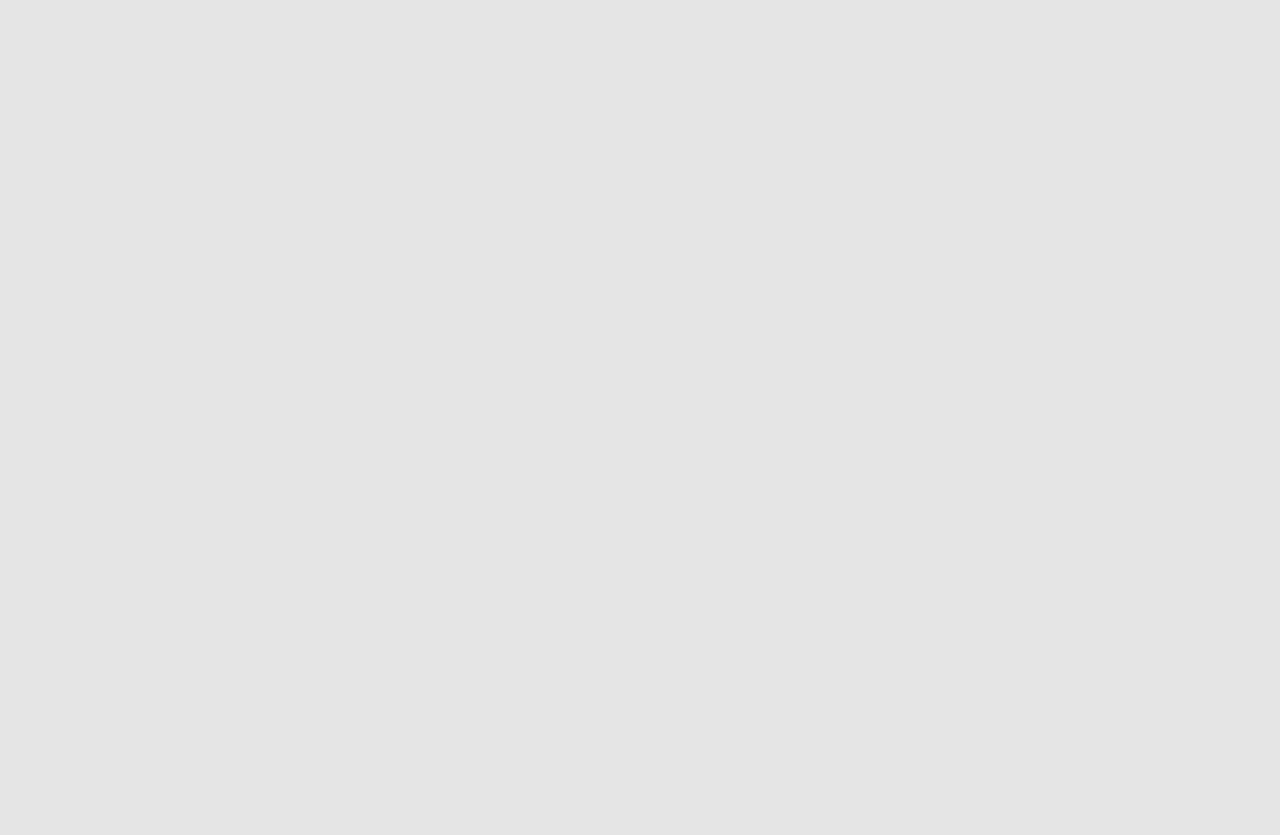
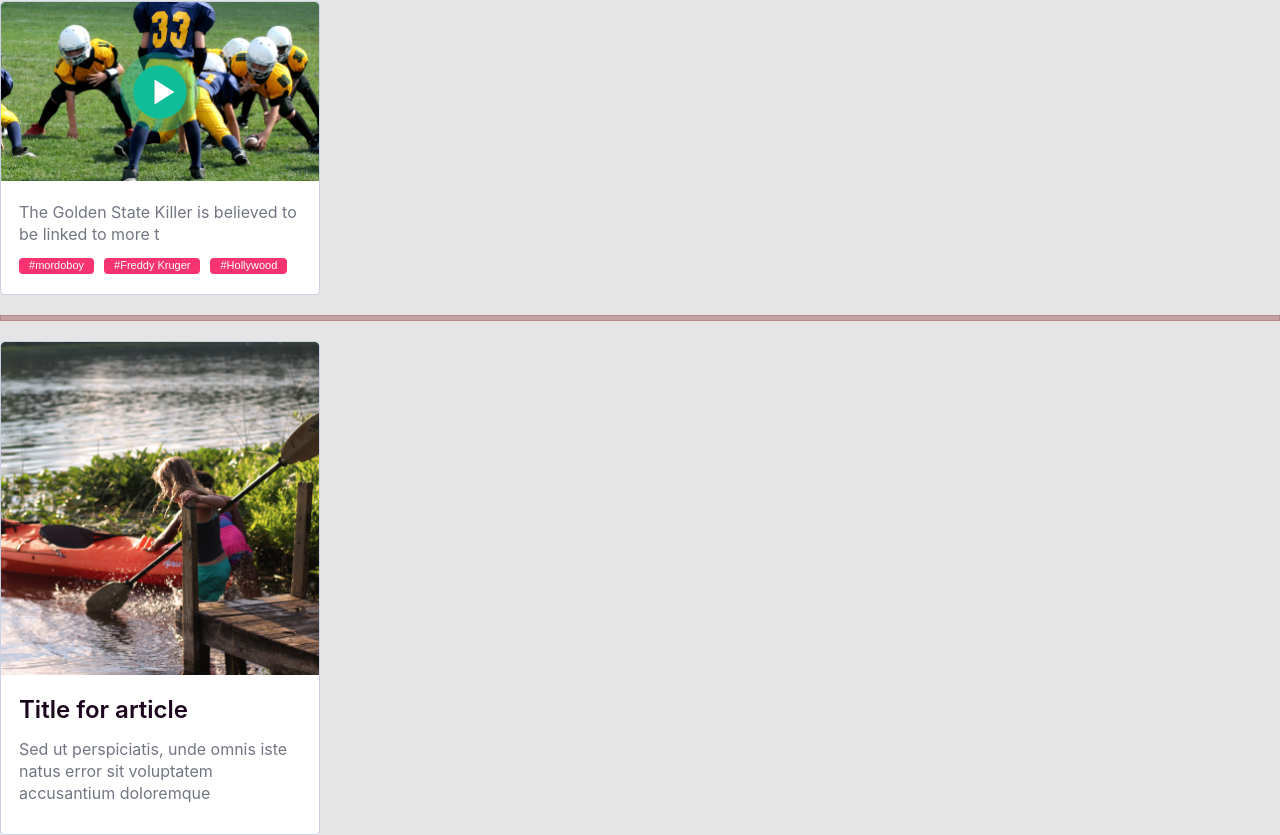
Before and after one commit to kraken1970/Scrap-Sergey, a React (Create React App) app: page / in a window 1280 px wide. Shown: the part 487-1322 px from the top of the page. Before the commit the page ends 800 px from the top, so only its background shows below. Built offline with nearby package versions, Linux system fonts and the light colour scheme; a web font is replaced by a local one.

Commit message:
added video and article cards, refactored css

```diff
--- a/src/App.js
+++ b/src/App.js
@@ -1,22 +1,45 @@
 import React from "react";
 import PhotoPreviewCard from "./components/cards/PhotoPreviewCard";
-
-import user01 from "./images/PhotoPreviewCards/photoPreviewCard01.jpg";
+import VideoPreviewCard from "./components/cards/VideoPreviewCard";
+import ArticlePriviewCard from "./components/cards/ArticlePriviewCard";
 
 import "./App.scss";
 
-const cardData = {
-  userImg: user01,
+import photo01 from "./images/PhotoPreviewCards/photoPreviewCard01.jpg";
+import video01 from "./images/VideoPreviewCards/videoPreviewCard01.jpg";
+import article01 from "./images/ArticlePreviewCards/articlePreviewCard01.jpg";
+
+const PhotoCardData = {
+  userImg: photo01,
   description: "Police were not able to say they had a suspect -- until April",
   name: "Ivan",
   sport: "box",
   organization: "killers"
 };
 
+const VideoCardData = {
+  userImg: video01,
+  description: "The Golden State Killer is believed to be linked to more t",
+  name: "Freddy Kruger",
+  sport: "mordoboy",
+  organization: "Hollywood"
+};
+
+const ArticleCardData = {
+  userImg: article01,
+  description:
+    "Sed ut perspiciatis, unde omnis iste natus error sit voluptatem accusantium doloremque laudantium, totam rem aperiam",
+  title: "Title for article"
+};
+
 function App() {
   return (
     <div className="App">
-      <PhotoPreviewCard cardData={cardData} />
+      <PhotoPreviewCard cardData={PhotoCardData} />
+      <div className="margin" />
+      <VideoPreviewCard cardData={VideoCardData} />
+      <div className="margin" />
+      <ArticlePriviewCard cardData={ArticleCardData} />
     </div>
   );
 }
--- a/src/App.scss
+++ b/src/App.scss
@@ -0,0 +1,6 @@
+.margin {
+  margin: 20px 0;
+  padding: 2px 0;
+  background-color: rgba(185, 135, 135, 0.705);
+  border: 1px solid rgb(185, 135, 135);
+}
--- /dev/null
+++ b/src/components/cards/ArticlePriviewCard/ArticlePriviewCard.scss
@@ -0,0 +1,8 @@
+/*for article card only*/
+.card-title {
+  color: #1a051d;
+  font-weight: 600;
+  font-size: 24px;
+  line-height: 29px;
+  margin-bottom: 14px;
+}
--- /dev/null
+++ b/src/components/cards/ArticlePriviewCard/index.jsx
@@ -0,0 +1,21 @@
+import React from "react";
+import "../cards.scss";
+import "./ArticlePriviewCard.scss";
+
+const ArticlePreviewCard = ({ cardData }) => {
+  const { userImg, description, title } = cardData;
+  return (
+    <div className="card card-article">
+      <div className="card-screen">
+        <img src={userImg} alt="userPhoto" className="card-screen-img" />
+      </div>
+
+      <div className="card-description">
+        <h4 className="card-title">{title}</h4>
+        <p className="card-text">{description}</p>
+      </div>
+    </div>
+  );
+};
+
+export default ArticlePreviewCard;
--- /dev/null
+++ b/src/components/cards/VideoPreviewCard/index.jsx
@@ -0,0 +1,27 @@
+import React from "react";
+import "../cards.scss";
+import "./video-preview-card.scss";
+
+const VideoPreviewCard = ({ cardData }) => {
+  const { userImg, description, name, sport, organization } = cardData;
+  return (
+    <div className="card card-video">
+      <div className="card-screen card-screen-video">
+        <img src={userImg} alt="userVideo" className="card-screen-img" />
+      </div>
+
+      <div className="card-description">
+        <p className="card-text">{description}</p>
+        <div className="card-tags">
+          <button className="btn-user-tag btn-card">#{sport}</button>
+
+          <button className="btn-user-tag btn-card">#{name}</button>
+
+          <button className="btn-user-tag btn-card">#{organization}</button>
+        </div>
+      </div>
+    </div>
+  );
+};
+
+export default VideoPreviewCard;
--- /dev/null
+++ b/src/components/cards/VideoPreviewCard/video-preview-card.scss
@@ -0,0 +1,14 @@
+/*for video cards only*/
+.card-screen-video {
+  position: relative;
+}
+
+.card-screen-video::before {
+  content: "";
+  position: absolute;
+  width: 100%;
+  height: 100%;
+  background-image: url(/images/icon/video-icon.svg);
+  background-repeat: no-repeat;
+  background-position: center;
+}
--- a/src/components/cards/cards.scss
+++ b/src/components/cards/cards.scss
@@ -7,11 +7,12 @@
 .card-screen {
   cursor: pointer;
   border-radius: 4px 4px 0 0;
+  width: 100%;
 }
 
 .card-screen-img {
   border-radius: 4px 4px 0 0;
-  width: 318px;
+  width: 100%;
 }
 
 .card-description {
@@ -24,7 +25,7 @@
   font-size: 16px;
   line-height: 22px;
   margin-bottom: 10px;
-  max-height: 44px;
+  max-height: 66px;
   text-overflow: ellipsis;
   word-wrap: break-word;
   overflow: hidden;
@@ -37,29 +38,6 @@
 .btn-card:last-child {
   margin-right: 0;
 }
-/*for video cards only*/
-.card-screen-video {
-  position: relative;
-}
-
-.card-screen-video::before {
-  content: "";
-  position: absolute;
-  width: 100%;
-  height: 100%;
-  background-image: url(/public/images/icon/video-icon.svg);
-  background-repeat: no-repeat;
-  background-position: center;
-}
-
-/*for article card only*/
-.card-title {
-  color: #1a051d;
-  font-weight: 600;
-  font-size: 24px;
-  line-height: 29px;
-  margin-bottom: 14px;
-}
 
 /*Card big size*/
 .card-big {
--- a/src/scss/common_elements/_buttons.scss
+++ b/src/scss/common_elements/_buttons.scss
@@ -36,7 +36,7 @@
   width: 10px;
   height: 5px;
   right: 12px;
-  background-image: url(/public/images/icon/drop.svg);
+  background-image: url(/images/icon/drop.svg);
 }
 
 .btn-footer {
@@ -53,7 +53,7 @@
   content: "";
   width: 10px;
   height: 5px;
-  background-image: url(/public/images/icon/drop.svg);
+  background-image: url(/images/icon/drop.svg);
   position: absolute;
   right: 12px;
 }
@@ -96,7 +96,7 @@
 .btn-close {
   width: 16px;
   height: 16px;
-  background-image: url(/public/images/icon//close.svg);
+  background-image: url(/images/icon//close.svg);
   background-color: transparent;
   font-size: 0;
   border: none;
@@ -118,7 +118,7 @@
 .btn-photo {
   width: 18px;
   height: 16px;
-  background-image: url(/public/images/icon/photo-icon.svg);
+  background-image: url(/images/icon/photo-icon.svg);
   background-color: transparent;
   font-size: 0;
   border: none;
```
Also changed, not shown: src/images/ArticlePreviewCards/articlePreviewCard01.jpg (added), src/images/VideoPreviewCards/videoPreviewCard01.jpg (added).
